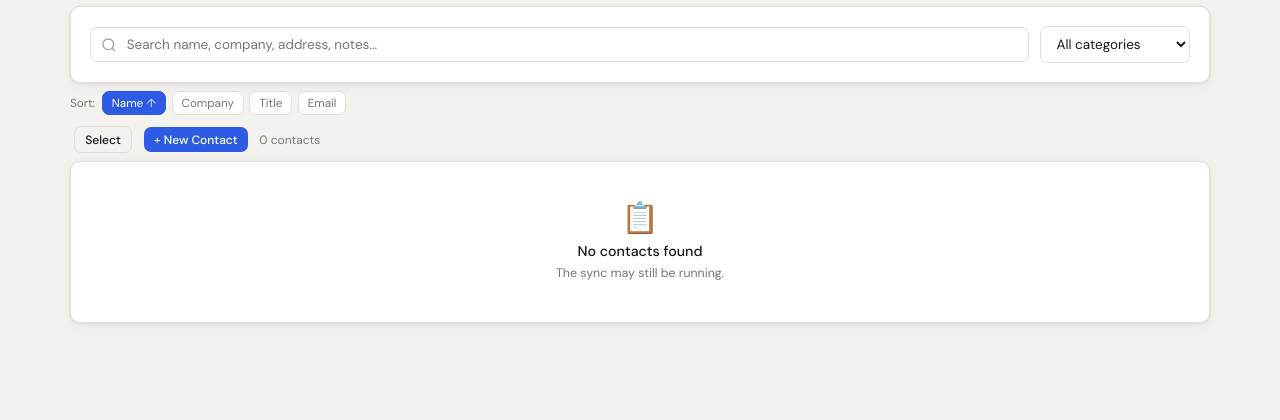
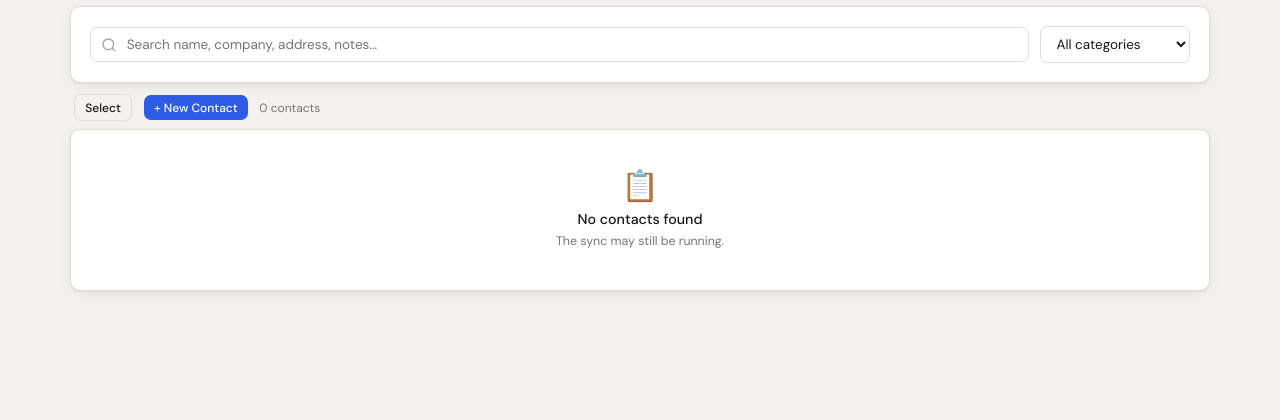
Before and after one commit to jkharty/ContactSync, a Flask app: page /contacts in a window 1280 px wide. Shown: the part 60-480 px from the top of the page. Run offline with Flask 3, Linux system fonts and the light colour scheme; the visitor is signed in with stand-in values (Sample User, id 1); data comes from the database, SQL or seed files in the repository; data that the repository does not hold is empty; parts of the project's set-up code (start-up, migrations or seed data) failed here and were passed over.

Commit message:
Remove sort buttons from contacts list page
- Remove Sort bar (Name, Company, Title, Email buttons) from HTML
- Remove sort button JavaScript event handlers and updateSortButtons()
- Remove sort-bar CSS styles from stylesheet
- Search still defaults to name sort ascending

Co-Authored-By: Claude Haiku 4.5 <noreply@anthropic.com>

```diff
--- a/static/style.css
+++ b/static/style.css
@@ -425,24 +425,6 @@ td a:hover { text-decoration: underline; }
 .write-status-pending { background: var(--warning-bg);  color: var(--warning); border: 1px solid var(--warning-border); }
 .write-status-done    { background: var(--success-bg);  color: var(--success); border: 1px solid var(--success-border); }
 .write-status-error   { background: var(--danger-bg);   color: var(--danger);  border: 1px solid var(--danger-border); }
-
-/* ── Sort bar (contacts list) ─────────────────────────────── */
-.sort-bar { display: flex; align-items: center; gap: .35rem; margin-bottom: .5rem; flex-wrap: wrap; }
-.sort-label { font-size: .78rem; color: var(--muted); margin-right: .1rem; }
-.sort-btn {
-  font-size: .78rem;
-  padding: .22rem .6rem;
-  border: 1px solid var(--border);
-  border-radius: var(--radius-sm);
-  background: var(--surface);
-  cursor: pointer;
-  color: var(--muted);
-  font-family: inherit;
-  transition: all .15s;
-}
-.sort-btn:hover { border-color: var(--accent); color: var(--accent); }
-.sort-btn.active { background: var(--accent); color: #fff; border-color: var(--accent); }
-.sort-arrow { margin-left: .2rem; opacity: .8; }
 
 /* ── Sync status pill ─────────────────────────────────────── */
 .sync-pill {
--- a/templates/contacts.html
+++ b/templates/contacts.html
@@ -26,15 +26,6 @@
       <a href="#" id="clear-link" class="btn btn-secondary">Clear</a>
     </div>
   </div>
-</div>
-
-<div class="sort-bar">
-  <span class="sort-label">Sort:</span>
-  {% for key, label in [('name','Name'),('company','Company'),('title','Title'),('email','Email')] %}
-  <button class="sort-btn {% if sort_key == key %}active{% endif %}" data-sort="{{ key }}">
-    {{ label }}{% if sort_key == key %}<span class="sort-arrow">{{ '↑' if sort_dir == 'asc' else '↓' }}</span>{% endif %}
-  </button>
-  {% endfor %}
 </div>
 
 <div class="list-toolbar">
@@ -327,7 +318,6 @@
 
     clearWrap.style.display = (q || cat) ? 'inline-flex' : 'none';
     clearSelection();
-    if (typeof updateSortButtons === 'function') updateSortButtons();
   }
 
   function doSearch(page) {
@@ -437,35 +427,6 @@
     }
   };
 
-  // ── Sort buttons ─────────────────────────────────────────────────────────────
-  function updateSortButtons() {
-    document.querySelectorAll('.sort-btn').forEach(btn => {
-      const key = btn.dataset.sort;
-      const isActive = key === currentSort.key;
-      btn.classList.toggle('active', isActive);
-      let arrow = btn.querySelector('.sort-arrow');
-      if (isActive) {
-        if (!arrow) { arrow = document.createElement('span'); arrow.className = 'sort-arrow'; btn.appendChild(arrow); }
-        arrow.textContent = currentSort.dir === 'asc' ? ' ↑' : ' ↓';
-      } else if (arrow) {
-        arrow.remove();
-      }
-    });
-  }
-  document.querySelectorAll('.sort-btn').forEach(btn => {
-    btn.addEventListener('click', function() {
-      const key = this.dataset.sort;
-      if (currentSort.key === key) {
-        currentSort.dir = currentSort.dir === 'asc' ? 'desc' : 'asc';
-      } else {
-        currentSort.key = key;
-        currentSort.dir = 'asc';
-      }
-      updateSortButtons();
-      doSearch(1);
-    });
-  });
-
   // ── Text number picker ───────────────────────────────────────────────────────
   window.toggleTextPicker = function(btn) {
     const picker = btn.nextElementSibling;
```
